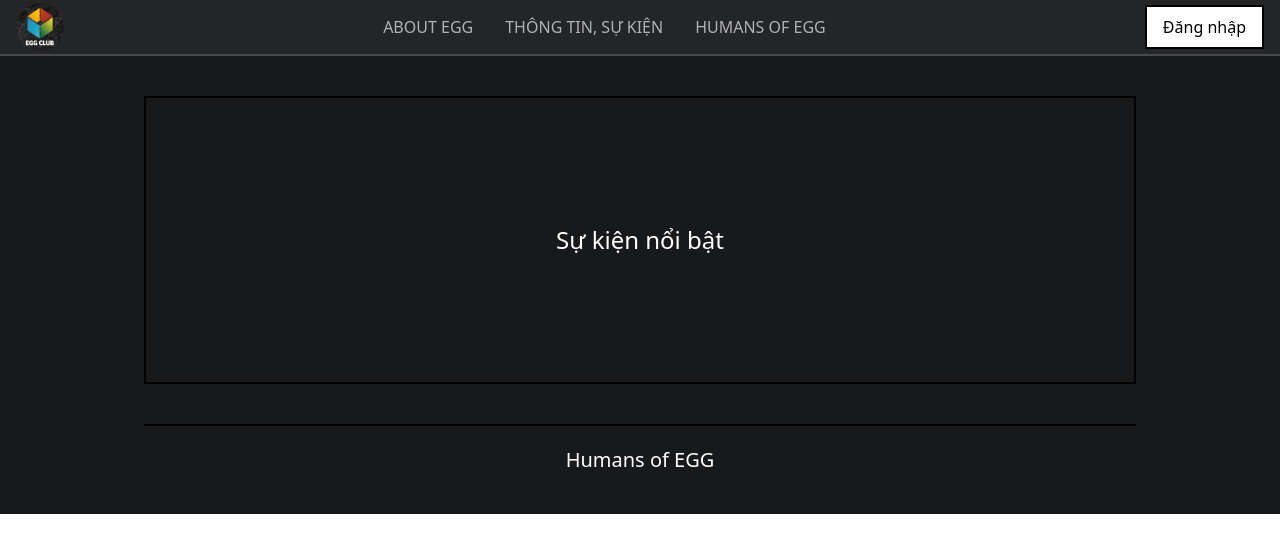
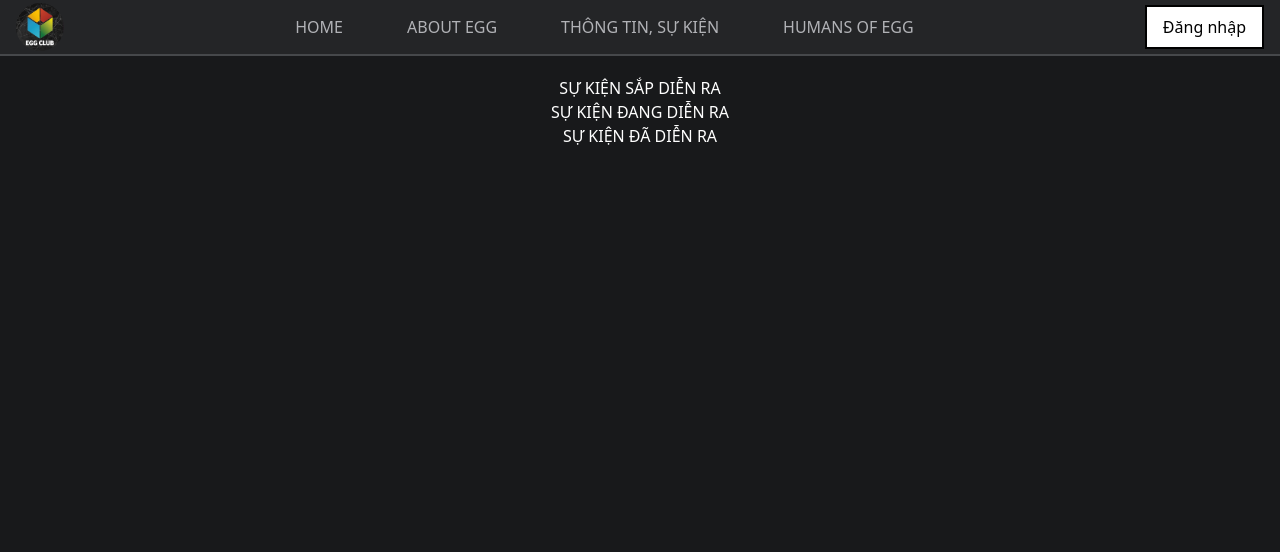
Before and after one commit to kjhave/egg-web, a React (Create React App) app: page / in a window 1280 px wide. Shown: the top 552 px of the page. Built offline with nearby package versions, Linux system fonts and the light colour scheme.

Commit message:
add_EventComponent_modify_header

```diff
--- a/src/components/ContentContainer.js
+++ b/src/components/ContentContainer.js
@@ -1,12 +1,14 @@
 import React from 'react';
 import HighlightEvent from './HighlightEvent';
 import HumansOfEgg from './HumansOfEgg';
+import Events from './Events';
 
 function ContentContainer(){
     return (
-        <div className="flex flex-col items-center gap-5 p-5 bg-[#18191b]">
-            <HighlightEvent />
-            <HumansOfEgg />
+        <div className="flex flex-col items-center p-5 bg-[#18191b] min-h-[960px]">
+            {/* <HighlightEvent />
+            <HumansOfEgg /> */}
+            <Events />
         </div>
     );
 }
--- /dev/null
+++ b/src/components/EventCard.js
@@ -0,0 +1,17 @@
+import React from "react";
+
+function EventCard( { title, bgImg, time } ){
+    return (
+        <div className="inline-block w-72 h-80 shadow-xl bg-[#242527]">
+            <div className="h-56 p-2">
+                <div>{title}</div>
+                <img src={bgImg} alt={title} className="brightness-75 contrast-125" />
+            </div>
+            <div className="h-24 p-2">
+
+            </div>
+        </div>
+    );
+}
+
+export default EventCard;
--- /dev/null
+++ b/src/components/EventSection.js
@@ -0,0 +1,11 @@
+import React from "react";
+
+function EventSection( { title, evenList } ){
+    return (
+        <>
+            <h1 className="text-center text-[#fff] uppercase">{title}</h1>
+        </>
+    );
+}
+
+export default EventSection;
--- /dev/null
+++ b/src/components/Events.js
@@ -0,0 +1,14 @@
+import React from 'react';
+import EventSection from './EventSection';
+
+function Events(){
+    return(
+        <>
+            <EventSection title='Sự kiện sắp diễn ra' />
+            <EventSection title='Sự kiện đang diễn ra' />
+            <EventSection title='Sự kiện đã diễn ra' />
+        </>
+    )
+}
+
+export default Events;
--- a/src/components/Header.js
+++ b/src/components/Header.js
@@ -2,14 +2,26 @@
 import eggIcon from '../assets/eggIcon.jpg';
 import HeaderNav from './HeaderNav';
 
+const navList = [
+	{
+		title:'Home'
+	},
+	{
+		title:'About EGG'
+	},
+	{
+		title:'Thông tin, sự kiện'
+	},
+	{
+		title:'Humans of EGG'
+	}
+]
 function Header() {
 	return (
 		<header className="flex justify-between items-center z-10 h-14 px-4 bg-[#242527] border-b-2 border-[#46484b]">
 			<img src={eggIcon} alt='EGG' className='w-12 h-12 rounded-full' />
 			<nav className="flex">
-				<HeaderNav title='About EGG'></HeaderNav>
-				<HeaderNav title='Thông tin, sự kiện'></HeaderNav>
-				<HeaderNav title='Humans of EGG'></HeaderNav>
+				{navList.map( navItem => <HeaderNav title={navItem.title} /> )}
 			</nav>
 			<button className="px-4 py-2 border-2 border-black bg-white cursor-pointer">Đăng nhập</button>
 		</header>
--- a/src/components/HeaderNav.js
+++ b/src/components/HeaderNav.js
@@ -1,8 +1,8 @@
 import React from 'react';
 
-function HeaderNav( { ref, title } ){
+function HeaderNav( { title, handleClick } ){
     return(
-        <a href={ref} className="text-[#b1b2b6] uppercase hover:cursor-pointer h-12 leading-[48px] px-4">{title}</a>
+        <a href="#" className="text-[#b1b2b6] uppercase hover:cursor-pointer h-12 leading-[48px] px-8" onClick={handleClick}>{title}</a>
     )
 }
 
```
Also changed, not shown: public/manifest.json.
